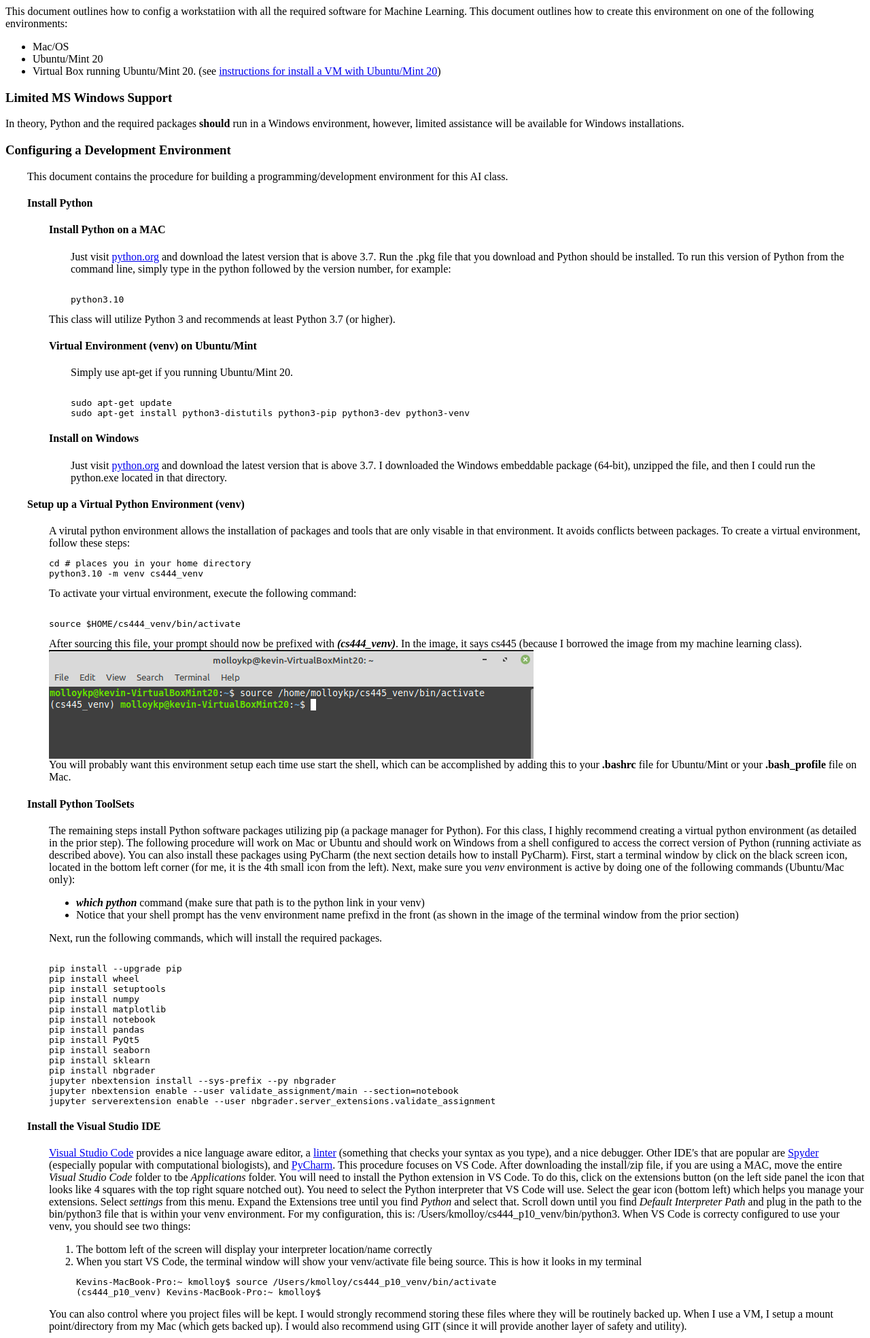
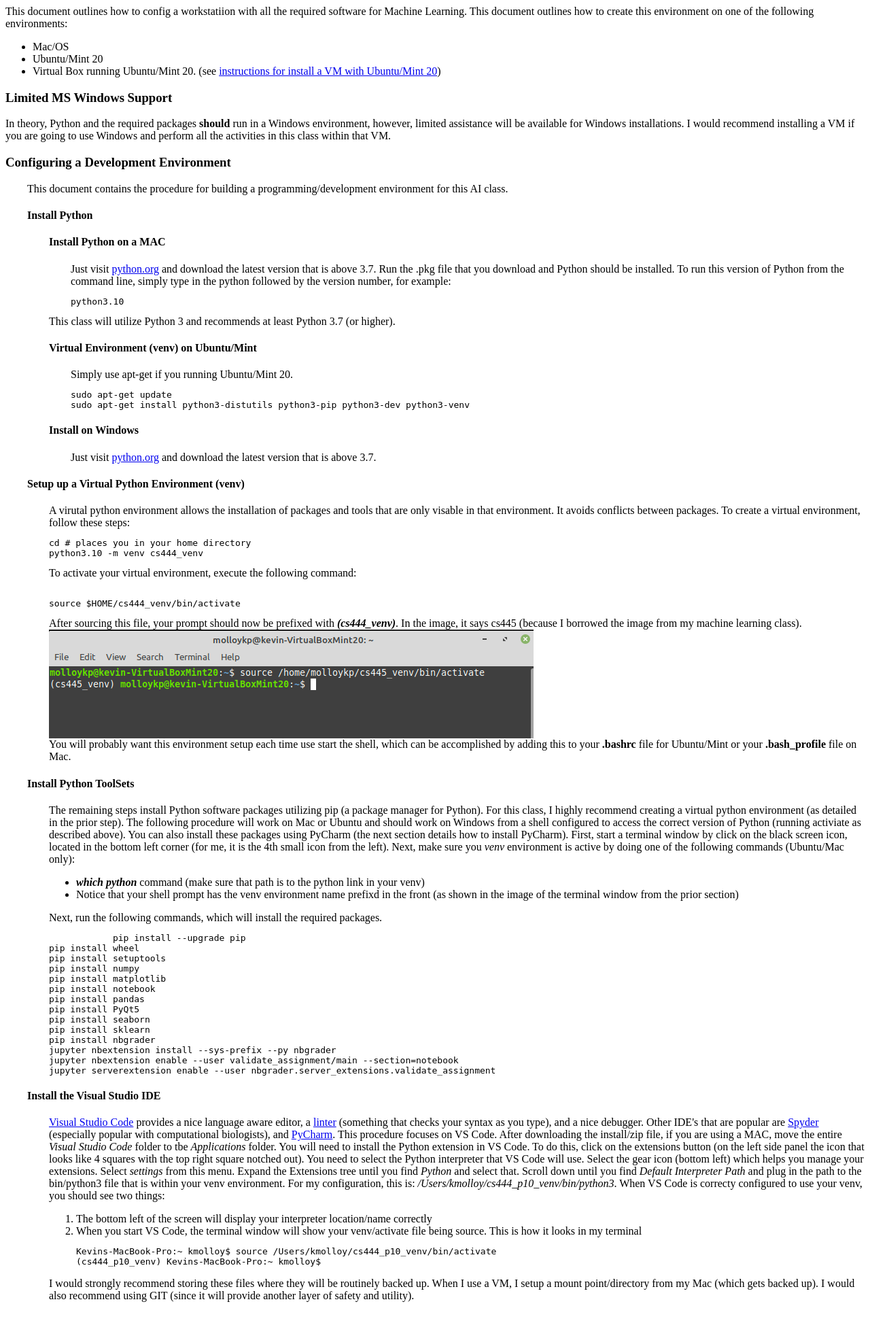
Before and after one commit to molloykp/AIClass, a PHP site: page /resources/workStationConfigP.php in a window 1280 px wide. Shown: the whole page at 68% size. After the commit the page ends 1915 px from the top, so only its background shows below. Run offline with PHP 8.4, Linux system fonts and the light colour scheme.

Commit message:
More changes to workstation config

```diff
--- a/resources/virtualBoxInstall.php
+++ b/resources/virtualBoxInstall.php
@@ -6,7 +6,7 @@
     include $commonHeader;
     ?>
     <meta name="description" content="JMU CS444 AI">
-    <title>CS 444 - AI - Spr 2021</title>
+    <title>CS 444 - AI - Spr 2022</title>
 </head>
 
 <body>
@@ -23,7 +23,7 @@
                 <div class="row">
                     <div class="col-md-12 align-middle text-center">
                         <h2>CS 444 Artificial Intelligence</h2>
-                        <h2>Spring 2021</h2>
+                        <h2>Spring 2022</h2>
                     </div>
                 </div>
             </div> <!-- jumbotron -->
--- a/resources/workStationConfigP.php
+++ b/resources/workStationConfigP.php
@@ -12,9 +12,10 @@
 <h3>Limited MS Windows Support</h3>
 In theory, Python and the required packages <b>should</b> run in a Windows
 environment, however, limited assistance will be available
-for Windows installations.
+for Windows installations.  I would recommend installing a VM if you are going
+to use Windows and perform all the activities in this class within that VM.
+
 <h3> Configuring a Development Environment </h3>
-
 <div style="padding-left:2em;">
 
     This document contains the procedure for building a programming/development
@@ -29,8 +30,7 @@
             is above 3.7.  Run the .pkg file that you download and Python should be installed. To run
             this version of Python from the command line, simply type in the python followed by the
             version number, for example:
-            <pre><code class="language-shell" data-lang="bash" style="white-space: pre-line ">
-                    python3.10</code></pre>
+            <pre><code class="language-shell" data-lang="bash" style="white-space: pre-line ">python3.10</code></pre>
 
         </div>
 
@@ -39,16 +39,14 @@
         <div style="padding-left:2em;">
            Simply use apt-get if you running Ubuntu/Mint 20.
 
-            <pre><code class="language-shell" data-lang="bash" style="white-space: pre-line ">
-                    sudo apt-get update
+            <pre><code class="language-shell" data-lang="bash" style="white-space: pre-line ">sudo apt-get update
                     sudo apt-get install python3-distutils python3-pip python3-dev python3-venv
                 </code></pre>
         </div>
         <h4>Install on Windows</h4>
         <div style="padding-left:2em;">
             Just visit <a href="https://python.org">python.org</a> and download the latest version that
-            is above 3.7.  I downloaded the Windows embeddable package (64-bit), unzipped the
-            file, and then I could run the python.exe located in that directory.
+            is above 3.7.
         </div>
 
     </div>
@@ -113,8 +111,7 @@
         required packages.
 
         <pre>
-            <code id="pipCommands" class="language-shell" data-lang="bash" style="white-space: pre-line ">
-                pip install --upgrade pip
+            <code id="pipCommands" class="language-shell" data-lang="bash" style="white-space: pre-line ">pip install --upgrade pip
                 pip install wheel
                 pip install setuptools
                 pip install numpy
@@ -156,7 +153,7 @@
         Expand the Extensions tree until you find <i>Python</i> and select that.
         Scroll down until you find <i>Default Interpreter Path</i> and plug
         in the path to the bin/python3 file that is within your venv environment.
-        For my configuration, this is: /Users/kmolloy/cs444_p10_venv/bin/python3.
+        For my configuration, this is: <i>/Users/kmolloy/cs444_p10_venv/bin/python3</i>.
 
         When VS Code is correcty configured to use your venv, you should see two things:
         <ol>
@@ -172,8 +169,7 @@
 
 
 
-        You can also control where you project
-        files will be kept.  I would strongly recommend storing these files where they will
+        I would strongly recommend storing these files where they will
         be routinely backed up.  When I use a VM, I setup a mount point/directory from
         my Mac (which gets backed up).  I would also recommend using
         GIT (since it will provide another layer of safety and utility).
```
